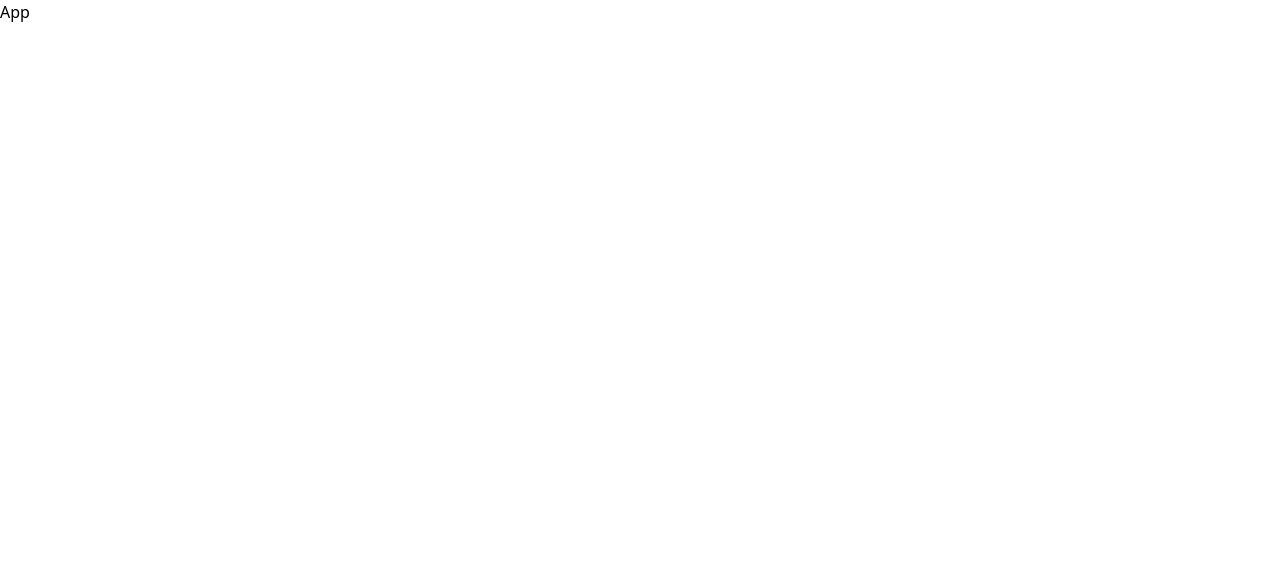
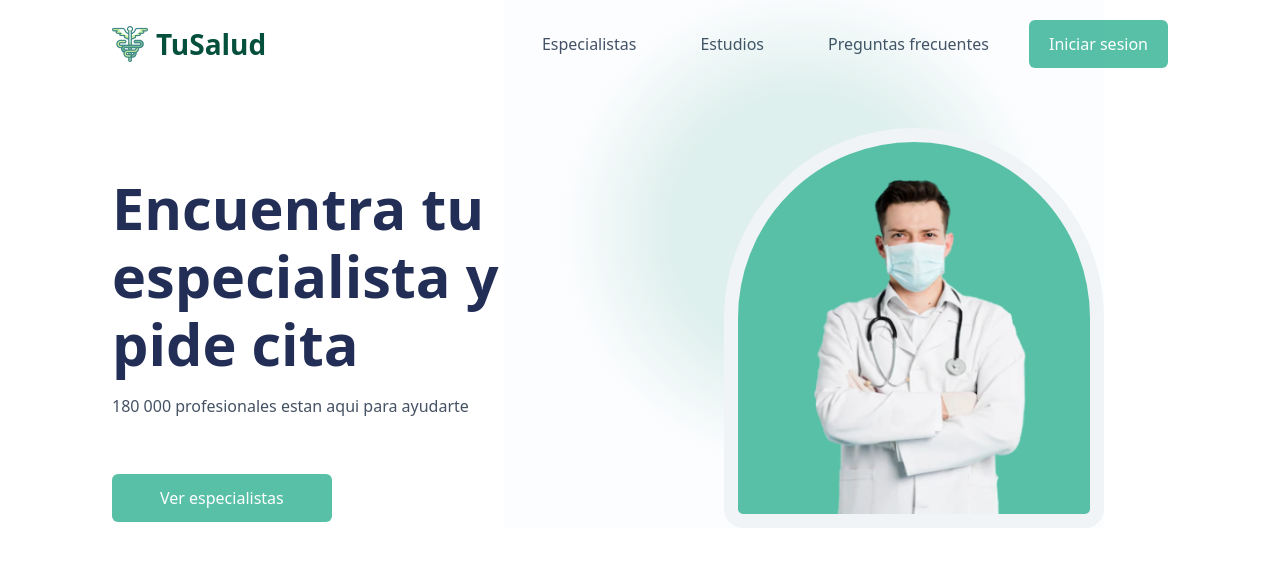
Before and after one commit to addliam/landing-page-medicos, a React (Vite) app: page / in a window 1280 px wide. Shown: the top 566 px of the page. Built offline with nearby package versions, Linux system fonts and the light colour scheme.

Commit message:
add basic hero banner

```diff
--- a/src/App.jsx
+++ b/src/App.jsx
@@ -1,8 +1,12 @@
 import React from 'react'
-
+import Navbar from './components/Navbar'
+import HeroBanner from './components/HeroBanner'
 const App = () => {
   return (
-    <div>App</div>
+    <main>
+      <Navbar />
+      <HeroBanner />
+    </main>
   )
 }
 
--- /dev/null
+++ b/src/components/HeroBanner.jsx
@@ -0,0 +1,24 @@
+import React from 'react'
+import Doctor1 from '../assets/images/Img-doctors-1.png'
+const HeroBanner = () => {
+  return (
+    <section className='mx-28 flex flex-row items-center justify-between'>
+        <div className='max-w-[460px]'>
+            <h1 className='text-[3.6rem] leading-[4.25rem] mt-20 font-semibold text-blueDark'>Encuentra tu especialista y pide cita</h1>
+            <p className='mt-4 text-grey'>180 000 profesionales estan aqui para ayudarte</p>
+            <button className='px-12 py-3 mt-14 bg-primary hover:bg-[#49a18b] text-[#FFFFFF] rounded-md'>
+                Ver especialistas
+            </button>
+        </div>
+        <div className='relative mt-10 mr-16'>
+            <div className='bg-primary z-10 relative w-[380px] h-[400px] border-[14px] border-white overflow-hidden rounded-t-[200px] rounded-b-[20px]'>
+                <img className='absolute right-[40px] -bottom-1' width="250px" height="280px" src={Doctor1} alt="docto en bata blanca" />
+            </div>
+            <div className='green__gradient w-[600px] h-[600px] absolute right-0 bottom-0'>
+            </div>
+        </div>
+    </section>
+  )
+}
+
+export default HeroBanner
--- /dev/null
+++ b/src/components/Navbar.jsx
@@ -0,0 +1,31 @@
+import React from 'react'
+import Logo from '../assets/icons/medicineLogo.png'
+
+const Navbar = () => {
+  return (
+    <header className='mx-28 flex flex-row justify-between my-5'>
+        <a href="/" className='flex flex-row gap-2 items-center'>
+            <img src={Logo} height='48px' width='48px' className='w-9 h-9' alt="tusalud logo" />
+            <span className='text-[28px] font-semibold text-greenDark ' >TuSalud</span>
+        </a>
+        <nav className='flex flex-row items-center gap-10'>
+            <ul className='flex flex-row gap-16 items-center'>
+                <li>
+                    <a className='text-grey' href="#especialistas">Especialistas</a>
+                </li>
+                <li>
+                    <a className='text-grey' href="#estudios">Estudios</a>
+                </li>
+                <li>
+                    <a className='text-grey' href="#preguntas-frecuentes">Preguntas frecuentes</a>
+                </li>
+            </ul>
+            <button className='px-5 py-3 bg-primary hover:bg-[#49a18b] text-[#FFFFFF] rounded-md'>
+                Iniciar sesion
+            </button>
+        </nav>
+    </header>
+  )
+}
+
+export default Navbar
--- a/src/index.css
+++ b/src/index.css
@@ -2,3 +2,6 @@
 @tailwind base;
 @tailwind components;
 @tailwind utilities;
+.green__gradient{
+    background: radial-gradient(50% 50% at 50% 50%, rgba(0, 134, 112, 0.13) 0%, rgba(0, 134, 112, 0.13) 44.87%, rgba(0, 71, 255, 0.013) 80.82%);
+}
```
Also changed, not shown: src/assets/icons/medicineLogo.png (added).
